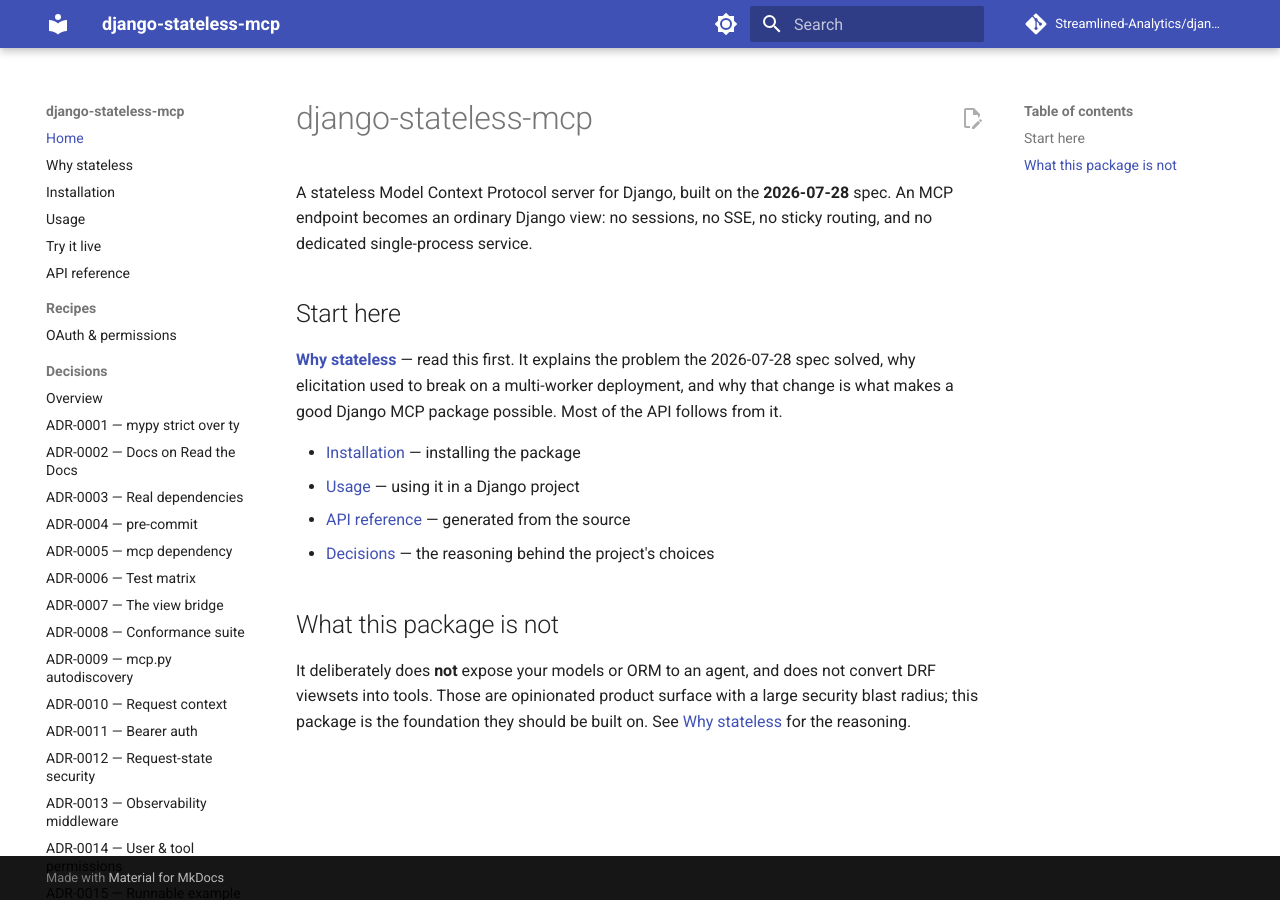
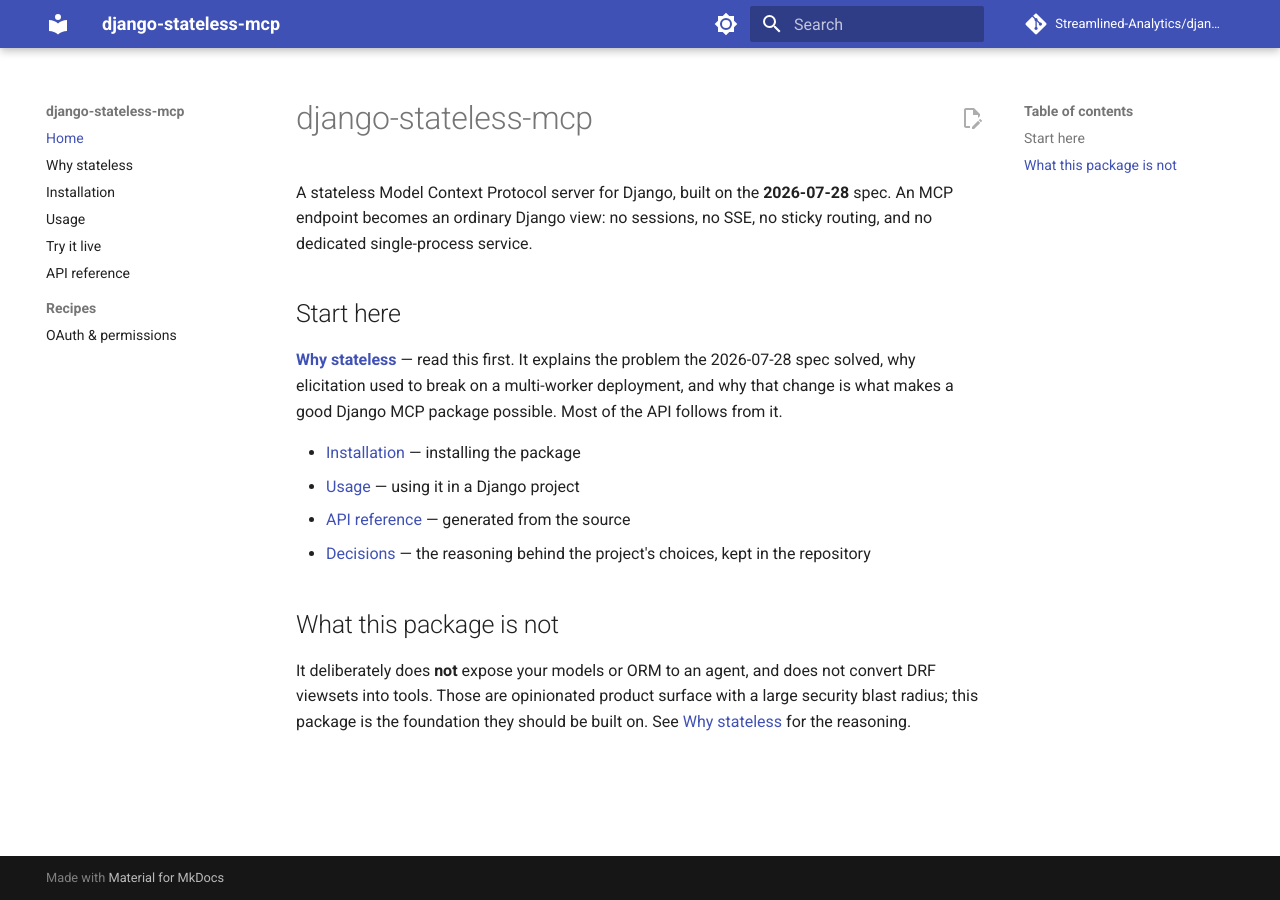
Before and after one commit to Streamlined-Analytics/django-stateless-mcp, an MkDocs documentation site: the page built from docs/index.md, in a window 1280 px wide. Built offline with MkDocs 1.6.1 and Material for MkDocs 9.7.7, drawn with Linux system fonts in a browser that asks for light colours; comment, search, counter and statistics services are not loaded.

Commit message:
docs: unpublish ADRs from the Read the Docs site (ADR-0023) (#35)
ADRs are contributor-facing history, not user documentation, and the
hand-maintained nav had already rotted (stuck at ADR-0015). docs/adr/ is
now excluded from the mkdocs build; the site links once to the GitHub
tree, and the one in-content ADR reference became a GitHub link. The
records themselves are unchanged and stay in-repo per the workflow.

```diff
--- a/docs/index.md
+++ b/docs/index.md
@@ -14,7 +14,7 @@
 - [Installation](installation.md) — installing the package
 - [Usage](usage.md) — using it in a Django project
 - [API reference](reference.md) — generated from the source
-- [Decisions](adr/index.md) — the reasoning behind the project's choices
+- [Decisions](https://github.com/Streamlined-Analytics/django-stateless-mcp/tree/main/docs/adr) — the reasoning behind the project's choices, kept in the repository
 
 ## What this package is not
 
--- a/mkdocs.yml
+++ b/mkdocs.yml
@@ -25,6 +25,10 @@
         icon: material/brightness-4
         name: Switch to light mode
 
+# ADRs are contributor-facing history, kept in-repo only. See ADR-0023.
+exclude_docs: |
+  adr/
+
 plugins:
   - search
   - mkdocstrings:
@@ -49,20 +53,3 @@
   - API reference: reference.md
   - Recipes:
       - OAuth & permissions: recipes/oauth-and-permissions.md
-  - Decisions:
-      - Overview: adr/index.md
-      - ADR-0001 — mypy strict over ty: adr/0001-mypy-strict-over-ty.md
-      - ADR-0002 — Docs on Read the Docs: adr/0002-docs-on-read-the-docs.md
-      - ADR-0003 — Real dependencies: adr/0003-real-dependencies-drop-scaffold.md
-      - ADR-0004 — pre-commit: adr/0004-pre-commit.md
-      - ADR-0005 — mcp dependency: adr/0005-temporary-exclude-newer-exemption.md
-      - ADR-0006 — Test matrix: adr/0006-test-matrix.md
-      - ADR-0007 — The view bridge: adr/0007-stateless-view-bridge.md
-      - ADR-0008 — Conformance suite: adr/0008-conformance-suite.md
-      - ADR-0009 — mcp.py autodiscovery: adr/0009-mcp-autodiscovery.md
-      - ADR-0010 — Request context: adr/0010-request-context.md
-      - ADR-0011 — Bearer auth: adr/0011-bearer-auth.md
-      - ADR-0012 — Request-state security: adr/0012-request-state-security.md
-      - ADR-0013 — Observability middleware: adr/0013-observability-middleware.md
-      - ADR-0014 — User & tool permissions: adr/0014-user-and-tool-permissions.md
-      - ADR-0015 — Runnable example project: adr/0015-runnable-example-project.md
```
Also changed, not shown: docs/adr/0023-adrs-unpublished-from-docs-site.md (added, +44 -0 lines), docs/adr/index.md (+4 -2 lines), docs/usage.md (+1 -1 lines).
